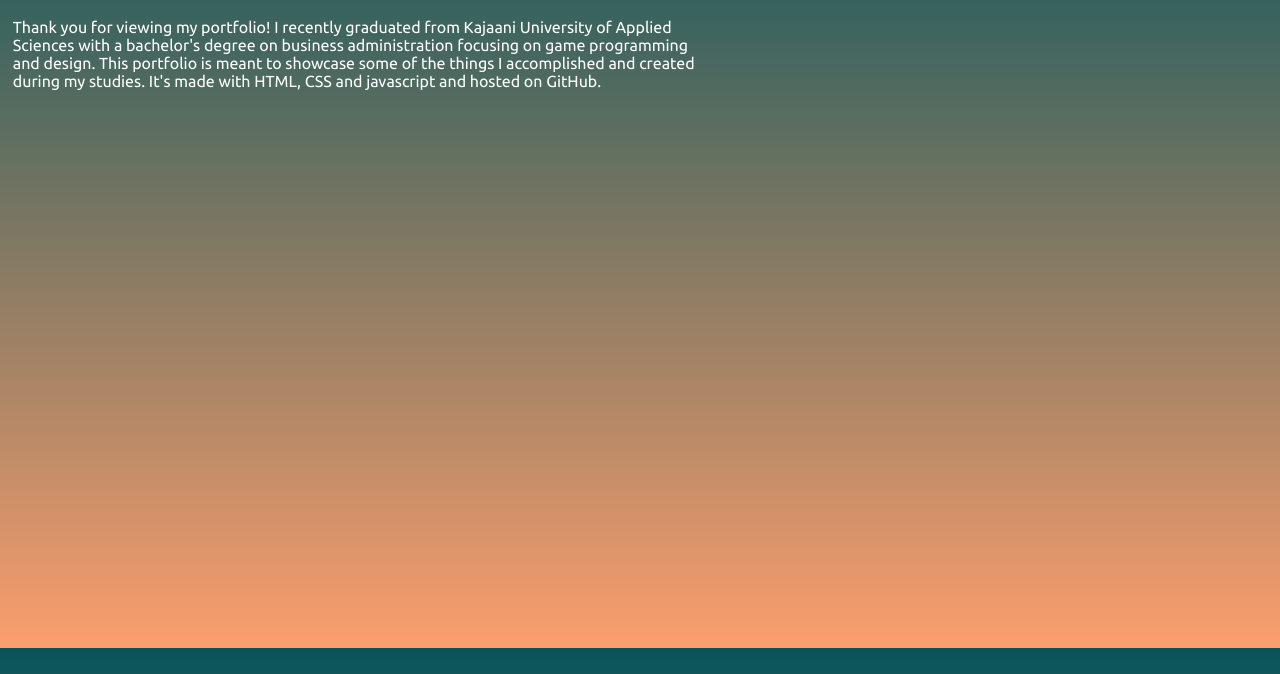
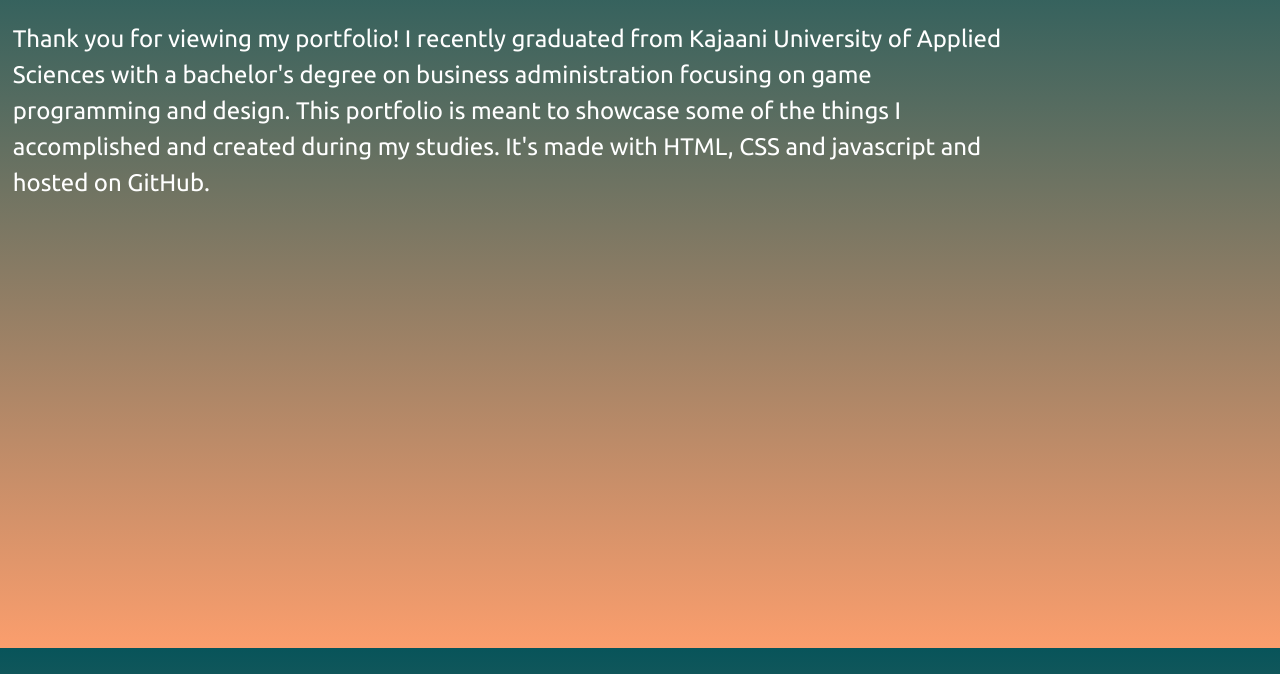
Before and after one commit to HenrySiukola/WWWCourse, a plain HTML site: page index.html in a window 1280 px wide. Shown: the part 152-826 px from the top of the page. Drawn offline with Linux system fonts and the light colour scheme.

Commit message:
Update Layout.css

```diff
--- a/Layout.css
+++ b/Layout.css
@@ -29,7 +29,9 @@ h1
 p
 {
 	color: white;
-	max-width: 700px;
+	line-height: 1.5;
+	font-size: 150%;
+	max-width: 1000px;
 	min-width: 100px;
 }
 ul
```
